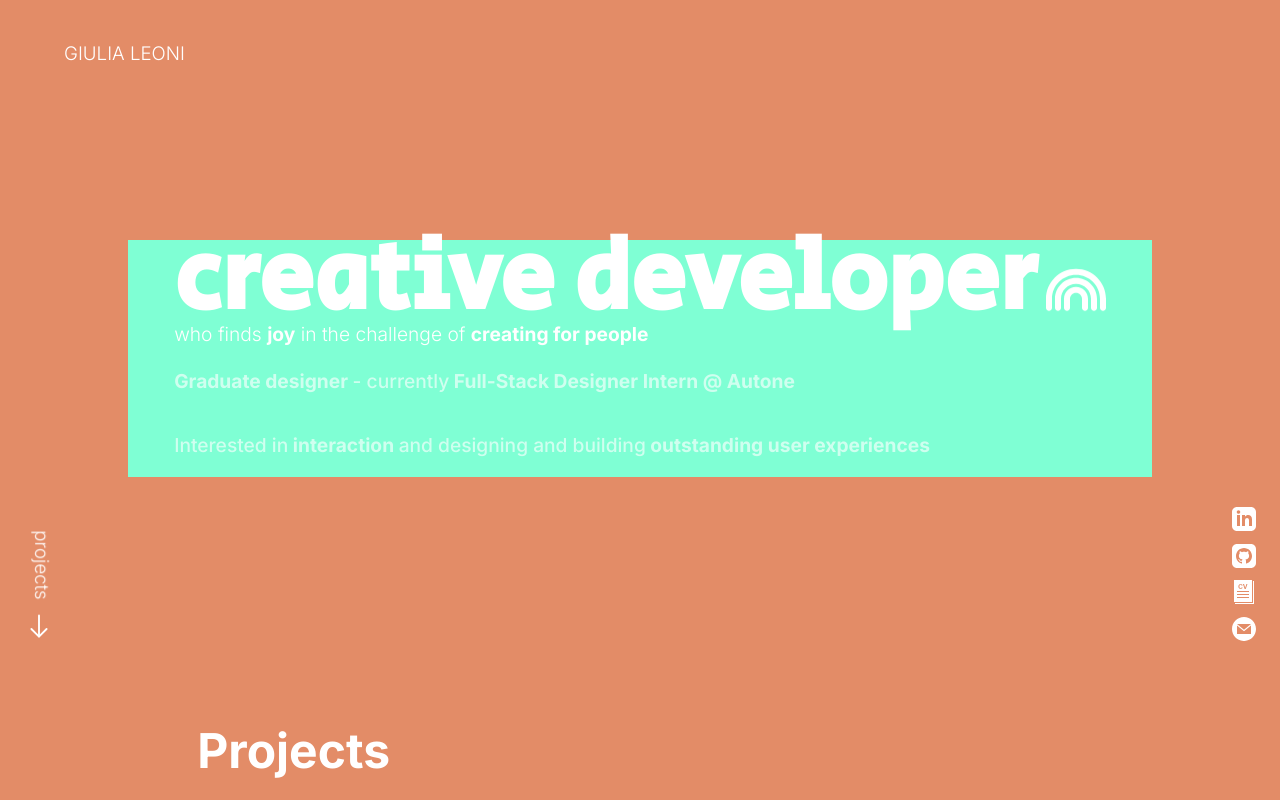
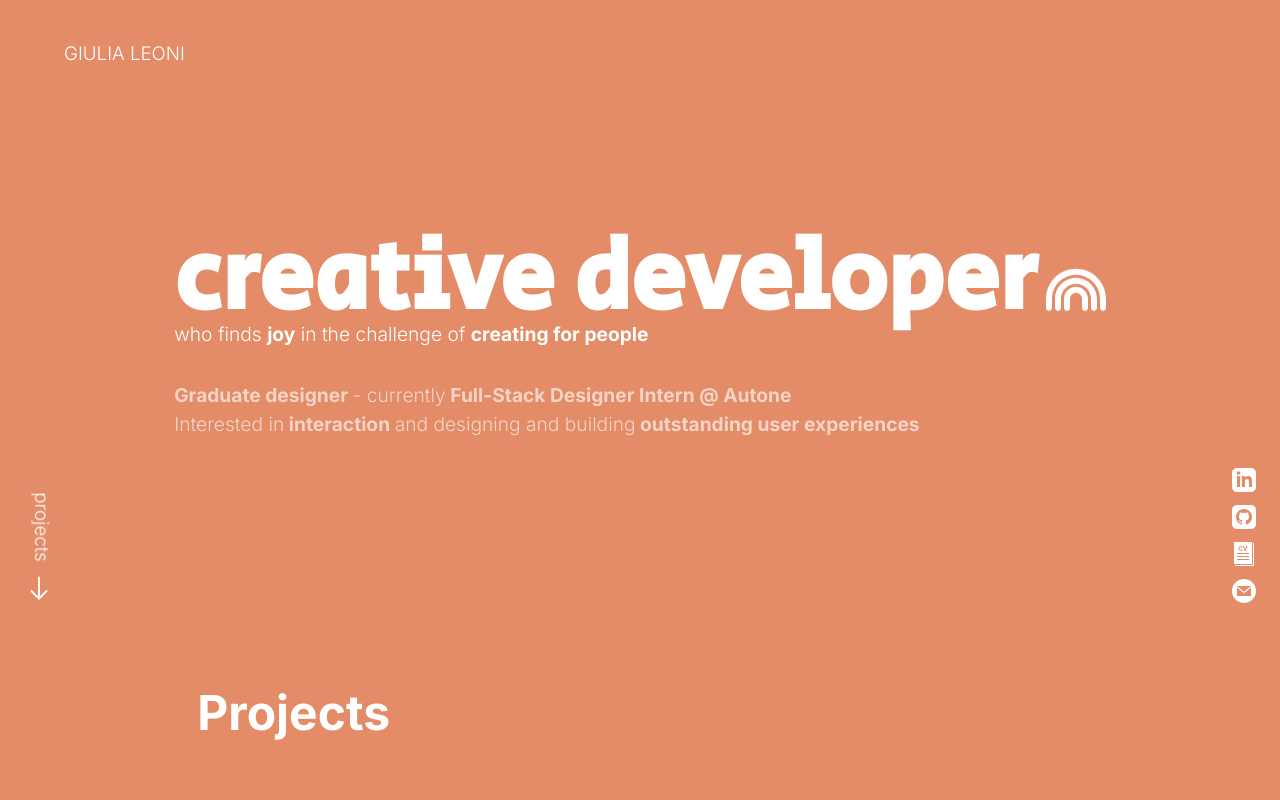
Before and after one commit to GiuliaLeoni/dev-portfolio, a React (Vite) app: page / in a window 1280 px wide. Shown: the top 800 px of the page. Built offline with nearby package versions, Linux system fonts and the light colour scheme.

Commit message:
adjust line height for paragraph

```diff
--- a/src/components/Description/Description.tsx
+++ b/src/components/Description/Description.tsx
@@ -18,7 +18,7 @@ export const Description = () => {
                 </section>
 
                    <h4>who finds <strong className={descrStyles.sub}>joy</strong> in the challenge of <strong className={descrStyles.sub}>creating for people</strong></h4>
-                   <p>
+                   <p className={descrStyles.text}>
                         <strong>Graduate designer </strong>
                         - currently
                         <strong> Full-Stack Designer Intern @ Autone</strong>
--- a/src/components/Description/description.module.scss
+++ b/src/components/Description/description.module.scss
@@ -32,12 +32,19 @@ p, strong {
     color: map-get($map: $textcolor, $key: primary);
 }
 
+.text {
+    margin-top: 2rem;
+    line-height: 1.8rem;
+    font-weight: lighter;
+}
 
 
-.text {
-     font-size: 3rem;
-     font-family: map-get($map: $font-stack, $key: inter);
-}
+//////////
+
+// .text {
+//      font-size: 3rem;
+//      font-family: map-get($map: $font-stack, $key: inter);
+// }
 
 .top {
     display: flex;
--- a/src/components/Info/info.module.scss
+++ b/src/components/Info/info.module.scss
@@ -6,5 +6,5 @@
     flex-direction: column;
     align-items: center;
     margin-top: 15rem;
-    background-color: aquamarine;
+    // background-color: aquamarine;
 }
--- a/src/components/Links/links.module.scss
+++ b/src/components/Links/links.module.scss
@@ -28,7 +28,3 @@
     font-weight: lighter;
     transform: translate(-1.1rem, -2rem) rotate(90deg);
 }
-
-.links {
-    position: sticky;
-}
```
